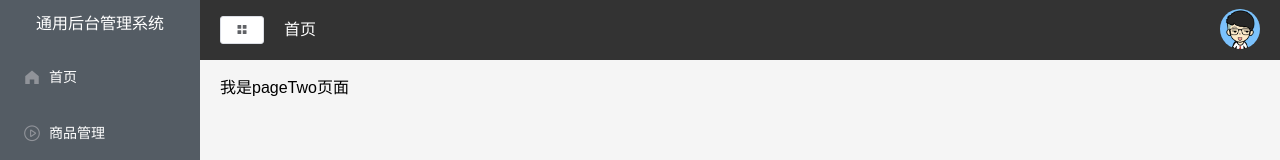
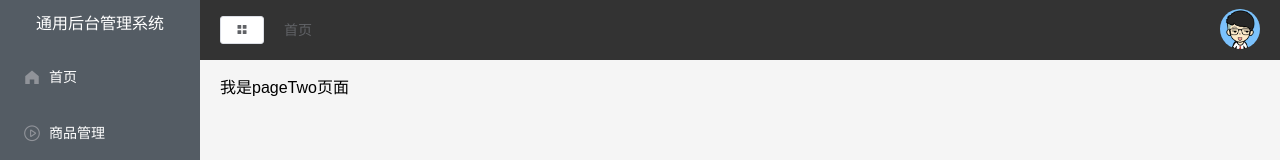
Before and after one commit to KurjaScript/view-manage, a Vue app: page /page2 in a window 1280 px wide. Shown: the top 160 px of the page. Built offline with nearby package versions, Linux system fonts and the light colour scheme.

Commit message:
面包屑实现

```diff
--- a/router/index.js
+++ b/router/index.js
@@ -9,7 +9,7 @@ const routes = [
     {
         path: '/',
         name: 'Main',
-        component: () => import('../views/Main.vue'),
+        component: () => import('../views/Main'),
         children: [
             {
                 path: '/home',
--- a/src/components/CommonHeader.vue
+++ b/src/components/CommonHeader.vue
@@ -2,7 +2,10 @@
     <header>
         <div class="l-content">
             <el-button @click="handleMenu" plain icon="el-icon-menu" size="mini"></el-button>
-            <h3 style="color: #fff">首页</h3>
+            <!-- <h3 style="color: #fff">首页</h3> -->
+            <el-breadcrumb separator="/">
+                <el-breadcrumb-item v-for="item in tags" :key="item.path" :to="{ path: item.path }">{{item.label}}</el-breadcrumb-item>
+            </el-breadcrumb>
         </div>
         <div class="r-content">
             <el-dropdown trigger="click" size="mini">
@@ -18,12 +21,18 @@
     </header>
 </template>
 <script>
+import { mapState } from 'vuex'
 export default {
     name: 'CommonHeader',
     data() {
         return {
             userImg: require('../assets/images/user.png')
         }
+    },
+    computed: {
+        ...mapState({
+            tags: state => state.tab.tabsList
+        })
     },
     methods: {
         handleMenu(){
--- a/store/tab.js
+++ b/store/tab.js
@@ -3,7 +3,7 @@ export default {
         isCollapse: false,
         tabsList: [
             {
-                path: '/',
+                path: '/home',
                 name: 'home',
                 label: '首页',
                 icon: 'home'
@@ -19,7 +19,7 @@ export default {
             if (val.name !== 'home') {
                 state.currentMenu = val
                 const result = state.tabsList.findIndex(item => item.name === val.name)
-                if (result !== -1) {
+                if (result == -1) {
                     state.tabsList.push(val)
                 }
             } else {
```
